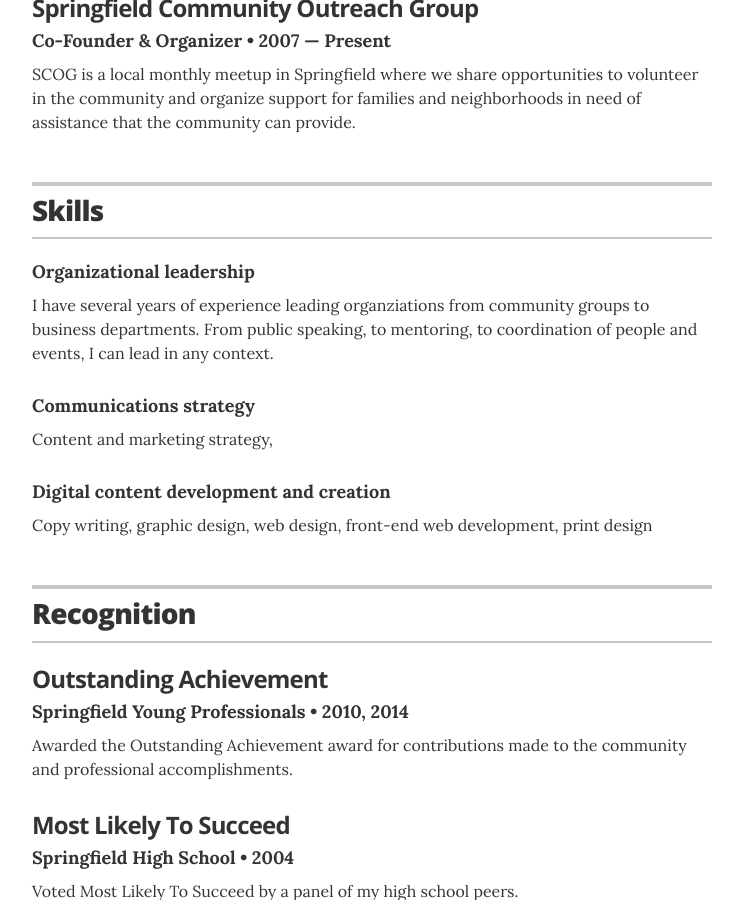
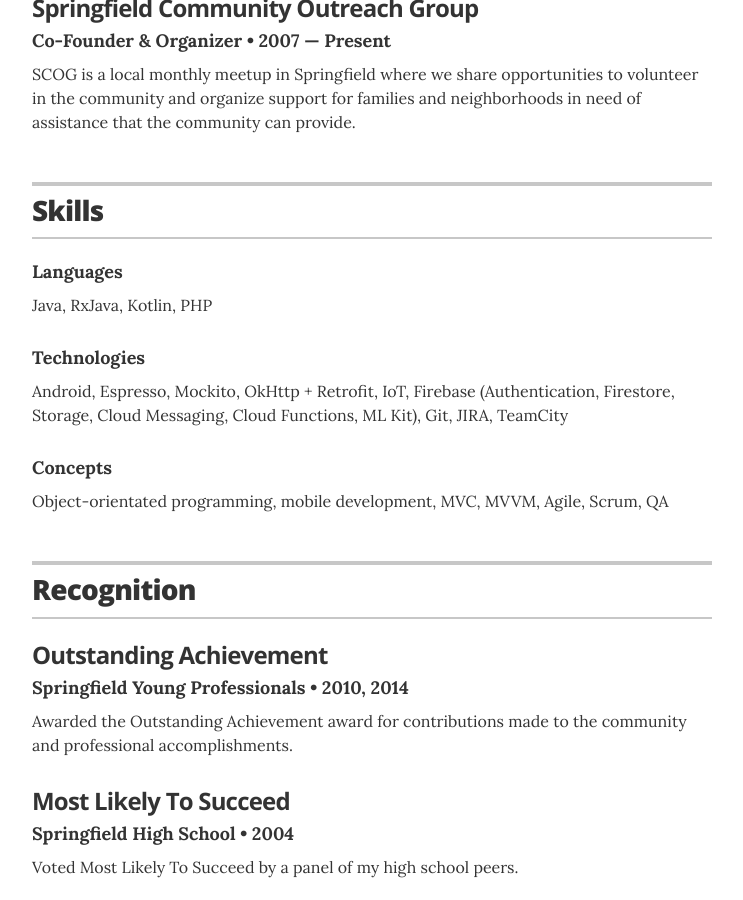
Before and after one commit to shohagsb/resume, a Jekyll site: the page built from index.html, in a window 1280 px wide and 900 px high, scrolled down 1461 px. Shown: the whole window, without its empty margins (268-1011 px from the left). Built offline with Jekyll 4.4.1, drawn with Linux system fonts in a browser that asks for light colours.

Commit message:
Skills  updated

```diff
--- a/_data/skills.yml
+++ b/_data/skills.yml
@@ -1,12 +1,12 @@
 # Skills
-# Organizational leadership
-- skill: Organizational leadership
-  description: I have several years of experience leading organziations from community groups to business departments. From public speaking, to mentoring, to coordination of people and events, I can lead in any context.
+# Languages
+- skill: Languages
+  description: Java, RxJava, Kotlin, PHP
 
-# Communications strategy
-- skill: Communications strategy
-  description: Content and marketing strategy,
+# Technologies
+- skill: Technologies
+  description: Android, Espresso, Mockito, OkHttp + Retrofit, IoT, Firebase (Authentication, Firestore, Storage, Cloud Messaging, Cloud Functions, ML Kit), Git, JIRA, TeamCity
 
-# Digital content development and creation
-- skill: Digital content development and creation
-  description: Copy writing, graphic design, web design, front-end web development, print design
+# Concepts
+- skill: Concepts
+  description: Object-orientated programming, mobile development, MVC, MVVM, Agile, Scrum, QA
```
